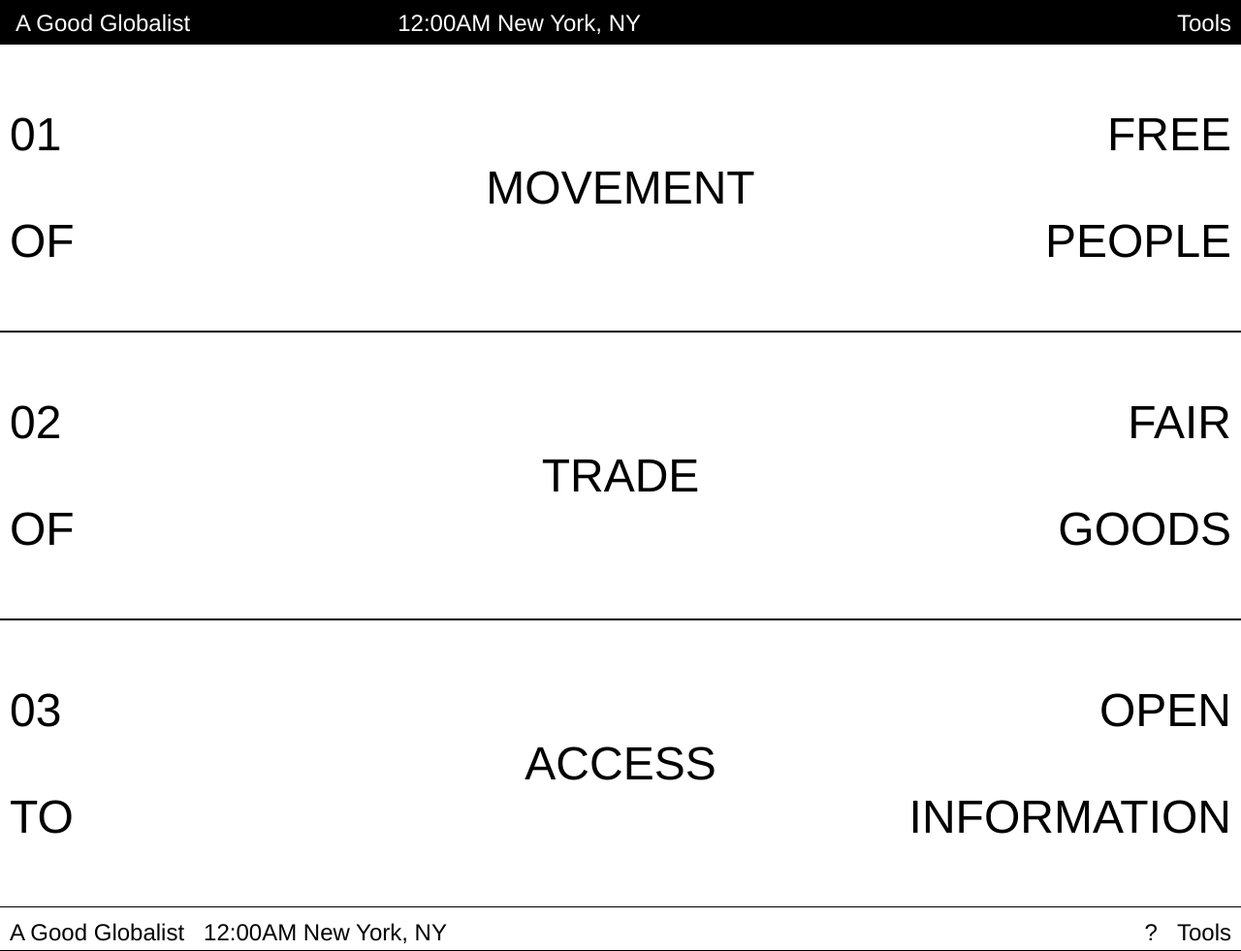
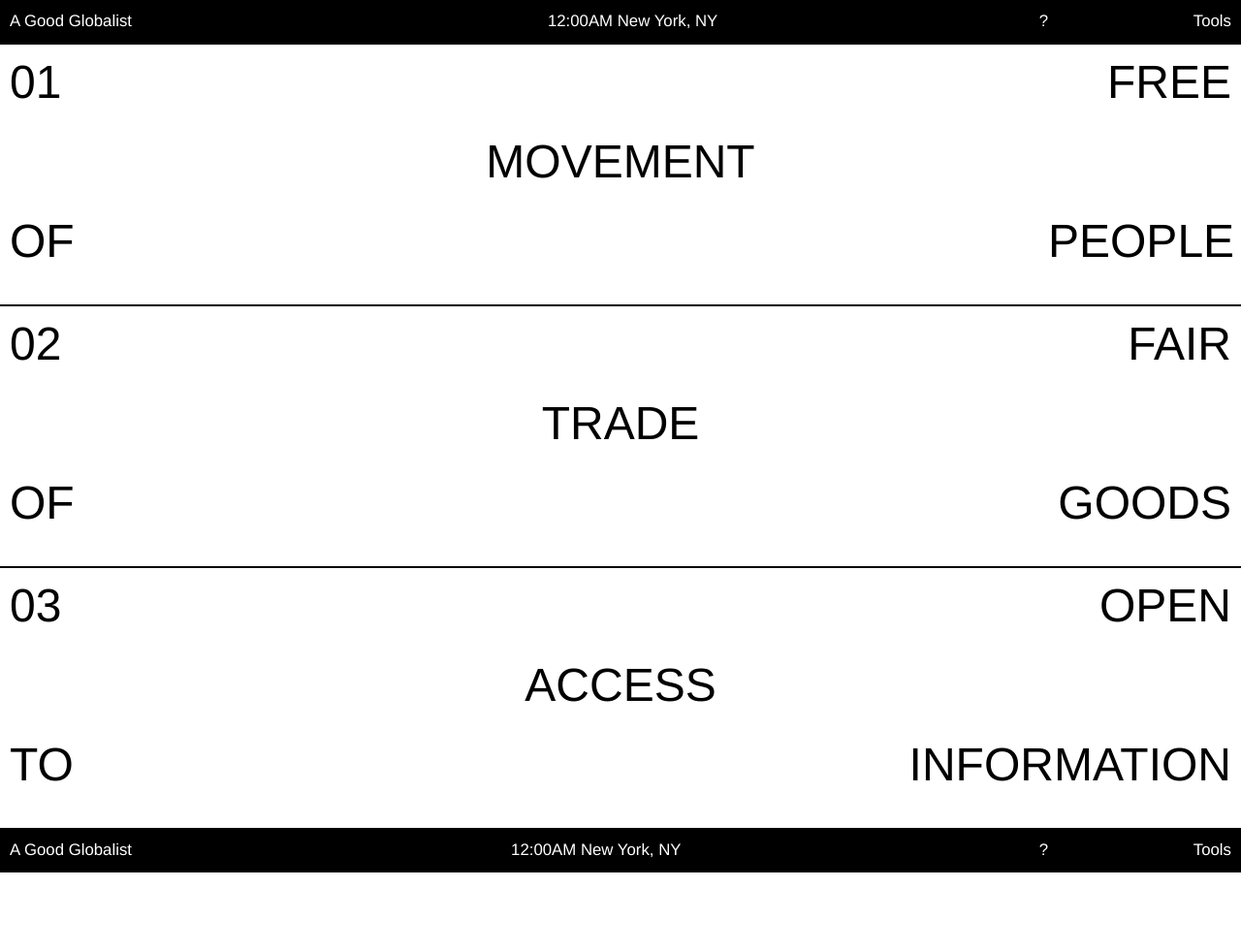
Before and after one commit to todloebel/A-Good-Globalist, a Jekyll site: the page built from index.html, in a window 1280 px wide. Shown: the whole page at 97% size. Built offline with Jekyll 4.4.1, drawn with Linux system fonts in a browser that asks for light colours; after the commit the page ends 900 px from its top, so only the background shows below that.

Commit message:
many new things

```diff
--- a/_includes/Footer.html
+++ b/_includes/Footer.html
@@ -1,6 +1,6 @@
-<div onClick="myFunction()" class="footer clearfix">
-  <span class="title">A Good Globalist</span>
-  <span class="time">12:00AM New York, NY</span>
-  <span class="tools">Tools</span>
-  <span class="more">?</span>
+<div class="footer fluid-span-6">
+  <span class="title fluid-span-2">A Good Globalist</span>
+  <span class="time fluid-span-2">12:00AM New York, NY</span>
+  <span class="tools fluid-span-1">Tools</span>
+  <span class="more fluid-span-1">?</span>
 </div>
--- a/_includes/header.html
+++ b/_includes/header.html
@@ -8,8 +8,8 @@
 </section>
 
 <button onClick="myFunction()" class="header-button fluid-span-6">
-  <span class="title fluid-span-1">A Good Globalist</span>
-  <span class="time fluid-span-3">12:00AM New York, NY</span>
+  <span class="title fluid-span-2">A Good Globalist</span>
+  <span id="time" class="time fluid-span-2">12:00AM New York, NY</span>
   <span class="tools fluid-span-1">Tools</span>
   <span class="more fluid-span-1">?</span>
 </button>
--- a/_layouts/default.html
+++ b/_layouts/default.html
@@ -7,19 +7,14 @@
   <link rel="stylesheet" href="css/standardize.css">
   <link rel="stylesheet" href="css/index-grid.css">
   <link rel="stylesheet" href="css/index.css">
-  <link rel="stylesheet" href="css/blueprint.css">
-
 </head>
 <body>
-  <div class="container">
+  <div class="page-container fluid-span-6">
   {% include header.html %}
   {% include Movement.html %}
   {% include Trade.html %}
   {% include Access.html %}
   {% include Footer.html %}
-
-
-
   {{content}}
 </div>
 </body>
--- a/css/index.css
+++ b/css/index.css
@@ -6,10 +6,12 @@
 }
 
 .header-button {
+  font-weight: 400;
+  font-size: .35em;
+  padding: 10px;
   float: left;
   clear: both;
   height: 5vh;
-  min-height: 36px;
   border-bottom: 1px solid rgb(0, 0, 0);
   background-color: rgb(255, 255, 255);
 }
@@ -20,107 +22,45 @@
 }
 
 .title {
-  font-size: .5em;
   display: inline-block;
+  position: relative;
   float: left;
-  margin: 10px;
+  clear: right;
+  text-align:left;
 
 }
 
 .time {
-  font-size: .5em;
   display: inline-block;
-  float: left;
-  margin:10px;
+  position: relative;
+  float: center;
+  clear: both;
   text-align: center;
 
 }
 
 .tools {
-  font-size: .5em;
   display: inline-block;
+  position: relative;
   float: right;
-  margin:10px;
   text-align: right;
 
 }
 
 .more {
-  font-size: .5em;
-  display: inline-block;
-  float: right;
-  margin:10px;
-  text-align: right;
-
-}
-
-
-.top-left {
-  display: inline-block;
-  position: relative;
-  text-align: left;
-  margin-left: 10px;
-  float: left;
-  clear: both;
-  z-index: 0;
-
-  font-size: 1em;
-  text-transform: uppercase;
-}
-
-.top-right {
   display: inline-block;
   position: relative;
   float: right;
-  z-index: 1;
-  margin-right: 10px;
-
-  font-size: 1em;
   text-align: right;
-  text-transform: uppercase;
-}
-
-.mid-cen {
-  display: block;
-  float: center;
-  clear: both;
-  margin: 10px 10px 0 0;
-
-  font-size: 1em;
-  text-align: center;
-  text-transform: uppercase;
-}
-
-.bot-left {
-  display: inline-block;
-  position: relative;
-  float: left;
-  clear: both;
-  text-align: left;
-  margin-left: 10px;
-  z-index: 3;
-
-  font-size: 1em;
-  text-transform: uppercase;
-}
-
-.bot-right {
-  display: inline-block;
-  position: relative;
-  float: right;
-
-  z-index: 4;
-  margin-right: 10px;
-
-  font-size: 1em;
-  text-align: right;
-  text-transform: uppercase;
 }
 
 .button {
+  text-transform: uppercase;
+  font-size: 1em;
+  padding:10px;
   float: left;
   clear: both;
-  height: 33vh;
+  height: 30vh;
   min-height: 200px;
   border-top: 1px solid rgb(0, 0, 0);
   border-bottom: 1px solid rgb(0, 0, 0);
@@ -131,6 +71,54 @@
   background-color: rgb(0, 0, 0);
   color: white;
 }
+
+.top-left {
+  display: inline-block;
+  position: relative;
+  height: 33%;
+  text-align: left;
+  float: left;
+  clear: both;
+  z-index: 0;
+}
+
+.top-right {
+  display: inline-block;
+  position: relative;
+  height: 33%;
+  float: right;
+  clear: right;
+  z-index: 1;
+  text-align: right;
+}
+
+.mid-cen {
+  display: block;
+  float: center;
+  height: 33%;
+  clear: both;
+  text-align: center;
+}
+
+.bot-left {
+  display: inline-block;
+  position: relative;
+  height: 33%;
+  float: left;
+  text-align: left;
+  z-index: 3;
+}
+
+.bot-right {
+  display: inline-block;
+  height: 33%;
+  position: relative;
+  float: right;
+  z-index: 4;
+  text-align: right;
+}
+
+
 
 #MOVE {
 display: none;
@@ -175,56 +163,22 @@
   background-color: rgb(0, 0, 0);
 }
 
-
-
-
-._container {
-  border-bottom-width: 2px;
-  border-bottom-style: solid;
-}
-
-.container-1 {
-  z-index: 15;
-  height: 10vh;
-  background-color: rgb(0, 0, 0);
-}
-
-.container-2 {
-  clear: both;
-  z-index: 20;
-  height: 37px;
-  margin-top: -371px;
-  border-bottom-color: rgb(255, 255, 255);
-}
-
 .element-1 {
   border-top-width: 4px;
   background-color: rgb(0, 0, 0);
 }
 
-.element-2 {
-  position: relative;
-  z-index: 8;
-  border-top-width: 2px;
-  background-color: rgb(255, 255, 255);
-}
 
 .footer {
+  font-weight: 400;
+  font-size: .35em;
+  color: white;
   float: left;
   clear: both;
-  width: 100%;
   height: 5vh;
-  min-height: 36px;
+  padding: 10px;
   border-bottom: 1px solid rgb(0, 0, 0);
-  background-color: rgb(255, 255, 255);
-}
-
-._container-1 {
-  float: left;
-  width: 100%;
-  height: 36px;
-  border-bottom-color: rgb(0, 0, 0);
-  background-color: rgb(255, 255, 255);
+  background-color: rgb(0, 0, 0);
 }
 
 ._container-2 {
```
